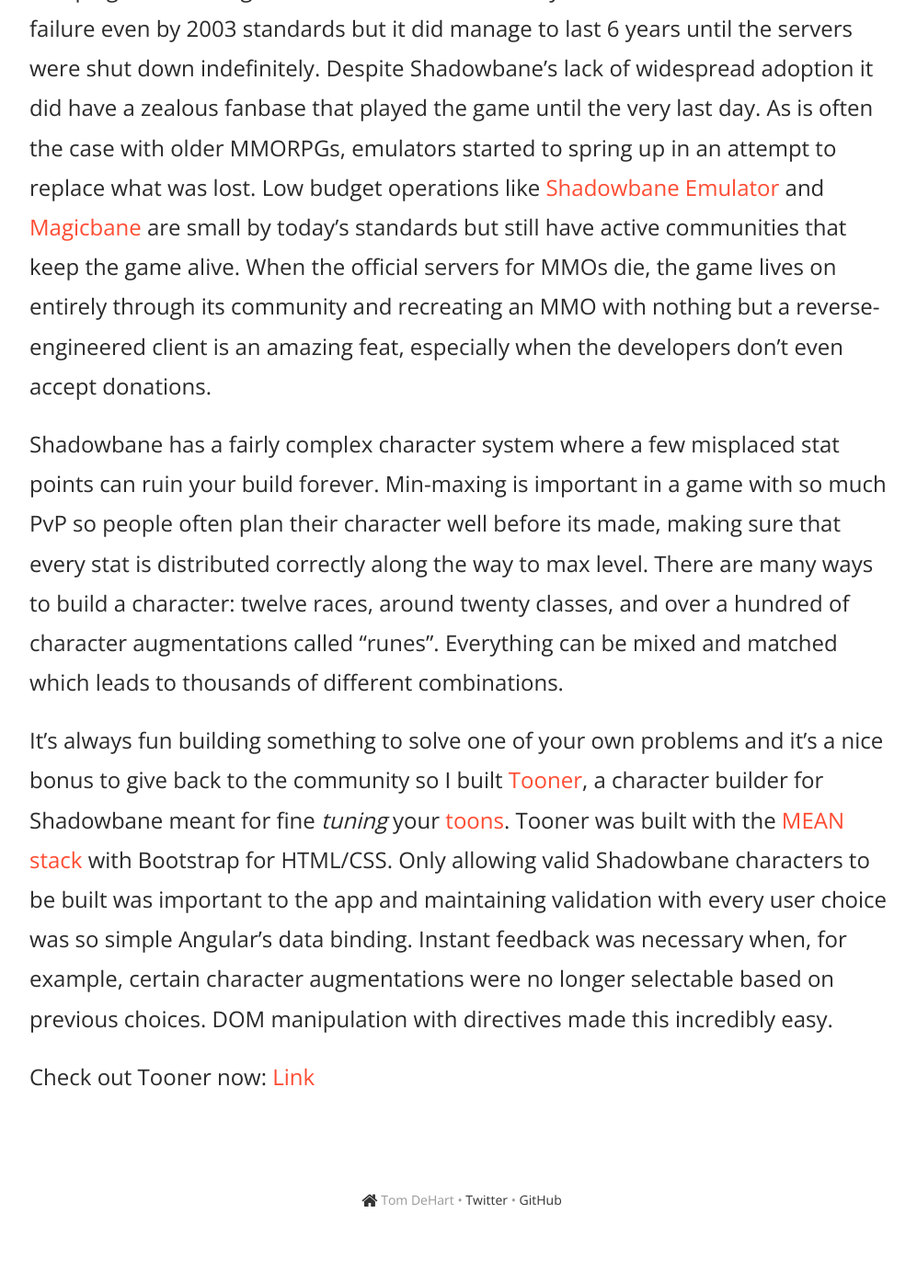
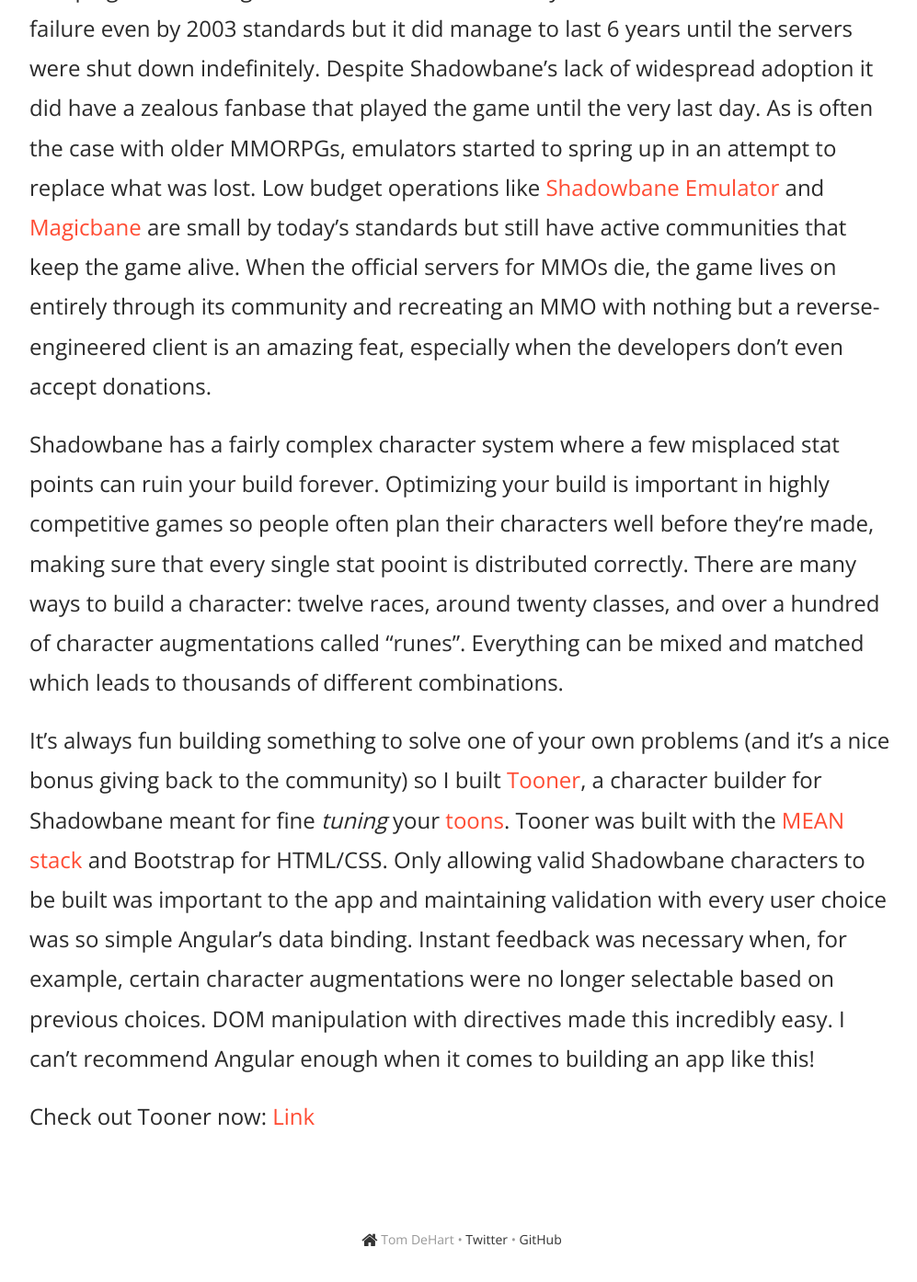
Before and after one commit to tdehart/tomdehart, a Jekyll site: the page built from _posts/projects/2014-05-01-tooner.markdown, in a window 1280 px wide and 1400 px high, scrolled down 1085 px. Shown: the top 1394 px of the window at 92% size, without its empty margins (138-1135 px from the left). Built offline with Jekyll 4.4.1, drawn with Linux system fonts in a browser that asks for light colours; nearby versions of some CDN libraries; Markdown is read by kramdown in place of the engine named in the settings; before the commit the page ends 2442 px from its top, so only the background shows below that.

Commit message:
tooner edits after proof read

```diff
--- a/_posts/projects/2014-05-01-tooner.markdown
+++ b/_posts/projects/2014-05-01-tooner.markdown
@@ -15,8 +15,8 @@
 
 Shadowbane was a popular MMORPG that released in 2003 and was known for its hardcore gameplay, city sieging, and large-scale battles. Unfortunately the game was plagued with bugs and the client was incredibly unstable. The launch was a failure even by 2003 standards but it did manage to last 6 years until the servers were shut down indefinitely. Despite Shadowbane's lack of widespread adoption it did have a zealous fanbase that played the game until the very last day. As is often the case with older MMORPGs, emulators started to spring up in an attempt to replace what was lost. Low budget operations like [Shadowbane Emulator](http://shadowbaneemulator.com/) and [Magicbane](http://magicbane.com/) are small by today's standards but still have active communities that keep the game alive. When the official servers for MMOs die, the game lives on entirely through its community and recreating an MMO with nothing but a reverse-engineered client is an amazing feat, especially when the developers don't even accept donations.
 
-Shadowbane has a fairly complex character system where a few misplaced stat points can ruin your build forever. Min-maxing is important in a game with so much PvP so people often plan their character well before its made, making sure that every stat is distributed correctly along the way to max level. There are many ways to build a character: twelve races, around twenty classes, and over a hundred of character augmentations called "runes". Everything can be mixed and matched which leads to thousands of different combinations.
+Shadowbane has a fairly complex character system where a few misplaced stat points can ruin your build forever. Optimizing your build is important in highly competitive games so people often plan their characters well before they're made, making sure that every single stat pooint is distributed correctly. There are many ways to build a character: twelve races, around twenty classes, and over a hundred of character augmentations called "runes". Everything can be mixed and matched which leads to thousands of different combinations.
 
-It's always fun building something to solve one of your own problems and it's a nice bonus to give back to the community so I built [Tooner](http://tooner.herokuapp.com/), a character builder for Shadowbane meant for fine _tuning_ your [toons](http://gaming.stackexchange.com/questions/77192/what-is-the-source-for-calling-your-characters-toons). Tooner was built with the [MEAN stack](http://mean.io/#!/) with Bootstrap for HTML/CSS. Only allowing valid Shadowbane characters to be built was important to the app and maintaining validation with every user choice was so simple Angular's data binding. Instant feedback was necessary when, for example, certain character augmentations were no longer selectable based on previous choices. DOM manipulation with directives made this incredibly easy.
+It's always fun building something to solve one of your own problems (and it's a nice bonus giving back to the community) so I built [Tooner](http://tooner.herokuapp.com/), a character builder for Shadowbane meant for fine _tuning_ your [toons](http://gaming.stackexchange.com/questions/77192/what-is-the-source-for-calling-your-characters-toons). Tooner was built with the [MEAN stack](http://mean.io/#!/) and Bootstrap for HTML/CSS. Only allowing valid Shadowbane characters to be built was important to the app and maintaining validation with every user choice was so simple Angular's data binding. Instant feedback was necessary when, for example, certain character augmentations were no longer selectable based on previous choices. DOM manipulation with directives made this incredibly easy. I can't recommend Angular enough when it comes to building an app like this!
 
 Check out Tooner now: <a href="http://tooner.herokuapp.com/" target="_blank">Link</a>
```
